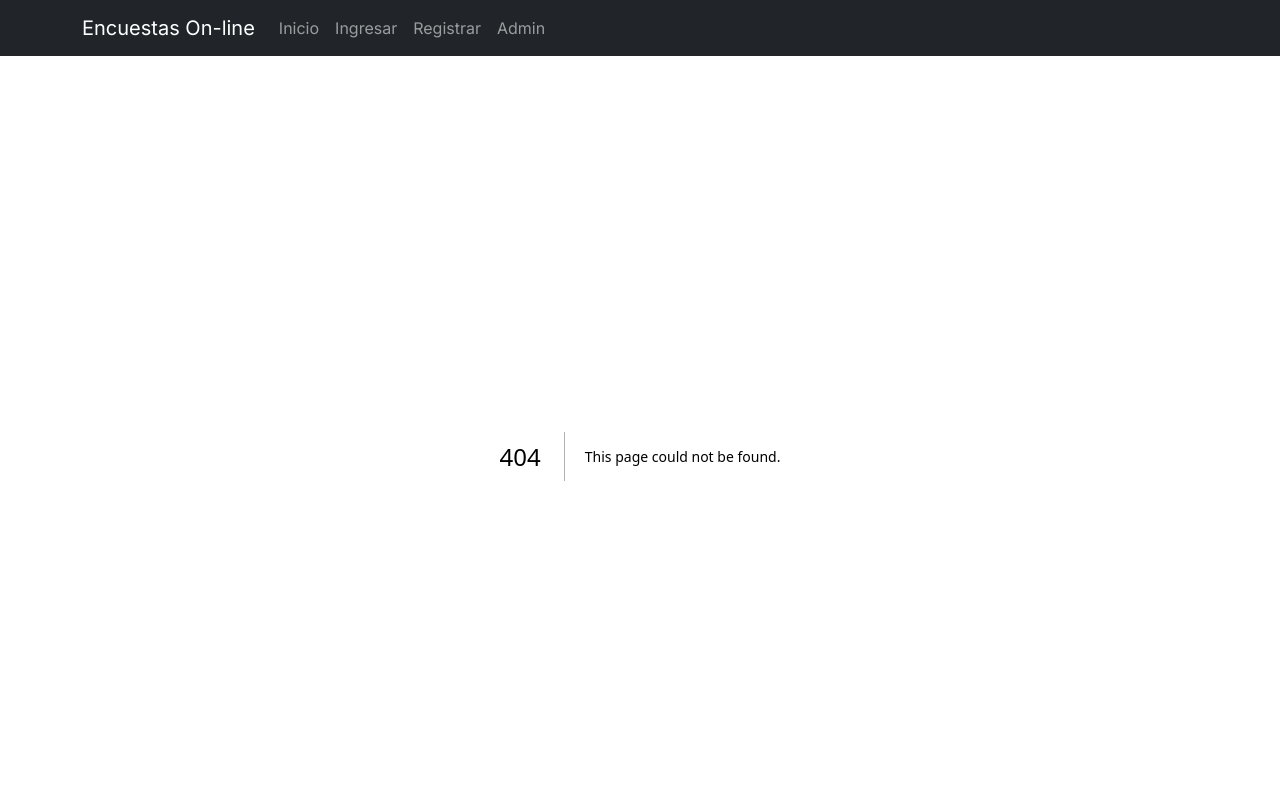
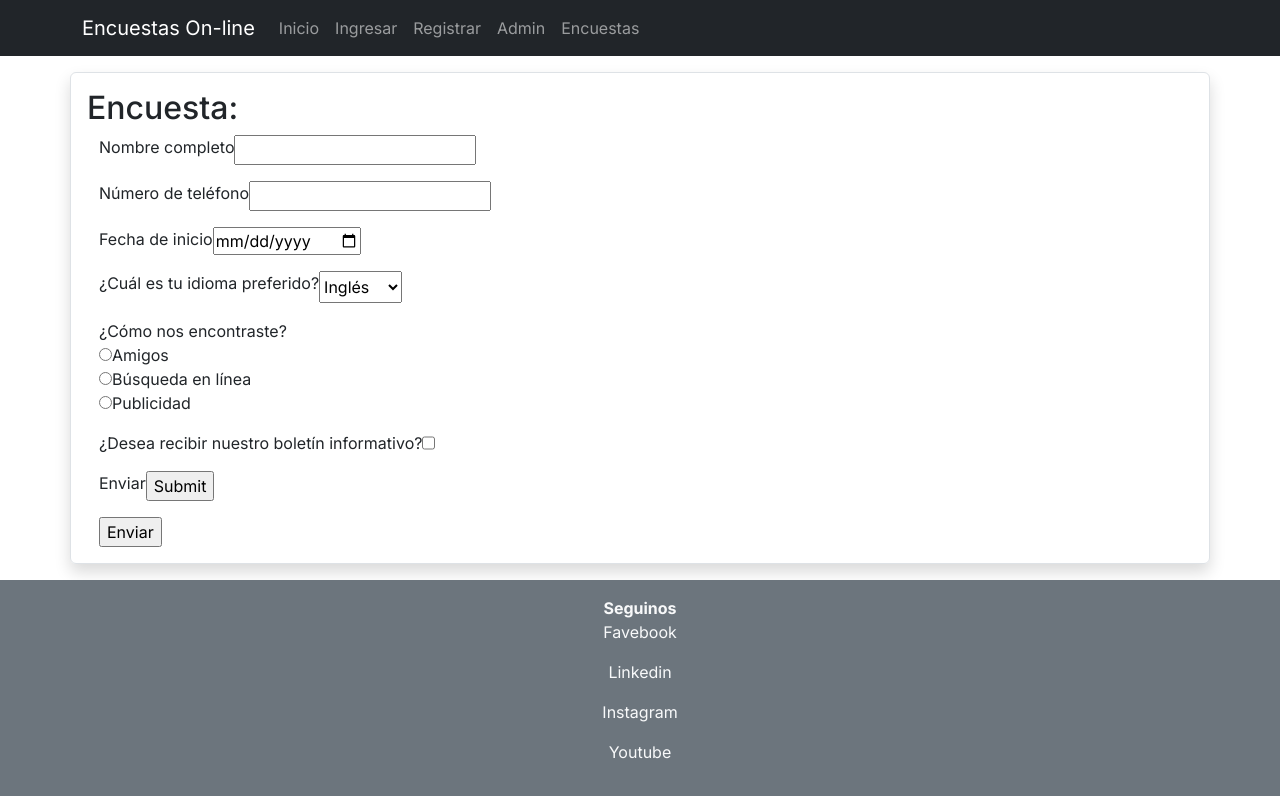
Before and after one commit to Galbfran/Challenge-Henry, a Next.js app: page /encuestas/1 in a window 1280 px wide. Before the commit this address had no page. Shown: the top 800 px of the page. Built offline with nearby package versions, Linux system fonts and the light colour scheme.

Commit message:
creando formulario de encuesta

```diff
--- a/package.json
+++ b/package.json
@@ -13,6 +13,7 @@
     "next": "latest",
     "react": "latest",
     "react-bootstrap": "^2.9.0",
-    "react-dom": "latest"
+    "react-dom": "latest",
+    "react-hook-form": "^7.46.2"
   }
 }
--- /dev/null
+++ b/src/Componentes/Encuesta/Encuesta.jsx
@@ -0,0 +1,21 @@
+"use client";
+
+import { useForm } from "react-hook-form";
+import Pregunta from "./Pregunta";
+const ModeloEncuesta = ({ encuesta }) => {
+    const { register, handleSubmit } = useForm();
+
+    const onSubmit = (data) => {
+        // Aquí puedes manejar la lógica para enviar los datos del formulario
+        console.log(data);
+    };
+
+    return (
+        <form className=" container" onSubmit={handleSubmit(onSubmit)}>
+            {encuesta.map((pregunta, index) => <Pregunta key={index} pregunta={pregunta}/>)}
+            <input type="submit" value="Enviar" />
+        </form>
+    );
+};
+
+export default ModeloEncuesta;
--- /dev/null
+++ b/src/Componentes/Encuesta/Pregunta.jsx
@@ -0,0 +1,53 @@
+"use client";
+import React from "react";
+
+const Pregunta = ({ pregunta}) => {
+    const { type, label, name, required, options } = pregunta;
+
+    if (type === "select") {
+        return (
+            <div className="mb-3 d-flex">
+                <label className="form-label">{label}</label>
+                <select name={name} >
+                    {options &&
+                        options.map((opcion, index) => (
+                            <option key={index} value={opcion.value}>
+                                {opcion.label}
+                            </option>
+                        ))}
+                </select>
+            </div>
+        );
+    } else if (type === "radio") {
+        return (
+            <div className="mb-3 ">
+                <label>{label}</label>
+                {options &&
+                    options.map((opcion, index) => (
+                        <div key={index}>
+                            <input
+                                type="radio"
+                                name={name}
+                                value={opcion.value}
+
+                            />
+                            <label>{opcion.label}</label>
+                        </div>
+                    ))}
+            </div>
+        );
+    } else {
+        return (
+            <div className="mb-3 d-flex">
+                <label>{label}</label>
+                <input
+                    type={type}
+                    name={name}
+
+                />
+            </div>
+        );
+    }
+};
+
+export default Pregunta;
--- a/src/Componentes/NavBar/NavBar.jsx
+++ b/src/Componentes/NavBar/NavBar.jsx
@@ -17,6 +17,7 @@ function NavBar() {
                         <Link href="/login" className="nav-link">Ingresar</Link>
                         <Link href="/register" className="nav-link">Registrar</Link>
                         <Link href="/adminpage" className="nav-link">Admin</Link>
+                        <Link href="/encuestas/1" className="nav-link">Encuestas</Link>
                     </Nav>
                 </Navbar.Collapse>
             </Container>
--- /dev/null
+++ b/src/app/encuestas/[idUser]/page.jsx
@@ -0,0 +1,91 @@
+import ModeloEncuesta from "@/Componentes/Encuesta/Encuesta"
+
+const Encuesta = () => {
+    const jsonData = [
+        {
+          type: "text",
+          label: "Nombre completo",
+          name: "full_name",
+          required: true
+        },
+        {
+          type: "tel",
+          label: "Número de teléfono",
+          name: "phone_number",
+          required: true
+        },
+        {
+          type: "date",
+          label: "Fecha de inicio",
+          name: "start_date",
+          required: false
+        },
+        {
+          type: "select",
+          label: "¿Cuál es tu idioma preferido?",
+          name: "preferred_language",
+          options: [
+            {
+              label: "Inglés",
+              value: "english"
+            },
+            {
+              label: "Español",
+              value: "spanish"
+            },
+            {
+              label: "Francés",
+              value: "french"
+            },
+            {
+              label: "Alemán",
+              value: "german"
+            }
+          ],
+          required: true
+        },
+        {
+          type: "radio",
+          label: "¿Cómo nos encontraste?",
+          name: "how_found",
+          options: [
+            {
+              label: "Amigos",
+              value: "friends"
+            },
+            {
+              label: "Búsqueda en línea",
+              value: "online_search"
+            },
+            {
+              label: "Publicidad",
+              value: "advertisement"
+            }
+          ],
+          required: true
+        },
+        {
+          type: "checkbox",
+          label: "¿Desea recibir nuestro boletín informativo?",
+          name: "newsletter_subscription",
+          required: false
+        },
+        {
+          type: "submit",
+          label: "Enviar"
+        }
+      ];
+
+
+
+    return (
+        <article className="container  border shadow  rounded mt-3 mb-3 p-3">
+            <h2>Encuesta:</h2>
+            <div>
+                <ModeloEncuesta encuesta={jsonData} />
+            </div>
+        </article>
+    )
+}
+
+export default Encuesta
```
Also changed, not shown: 1 other file (tests, documents, lock files or other folders).
